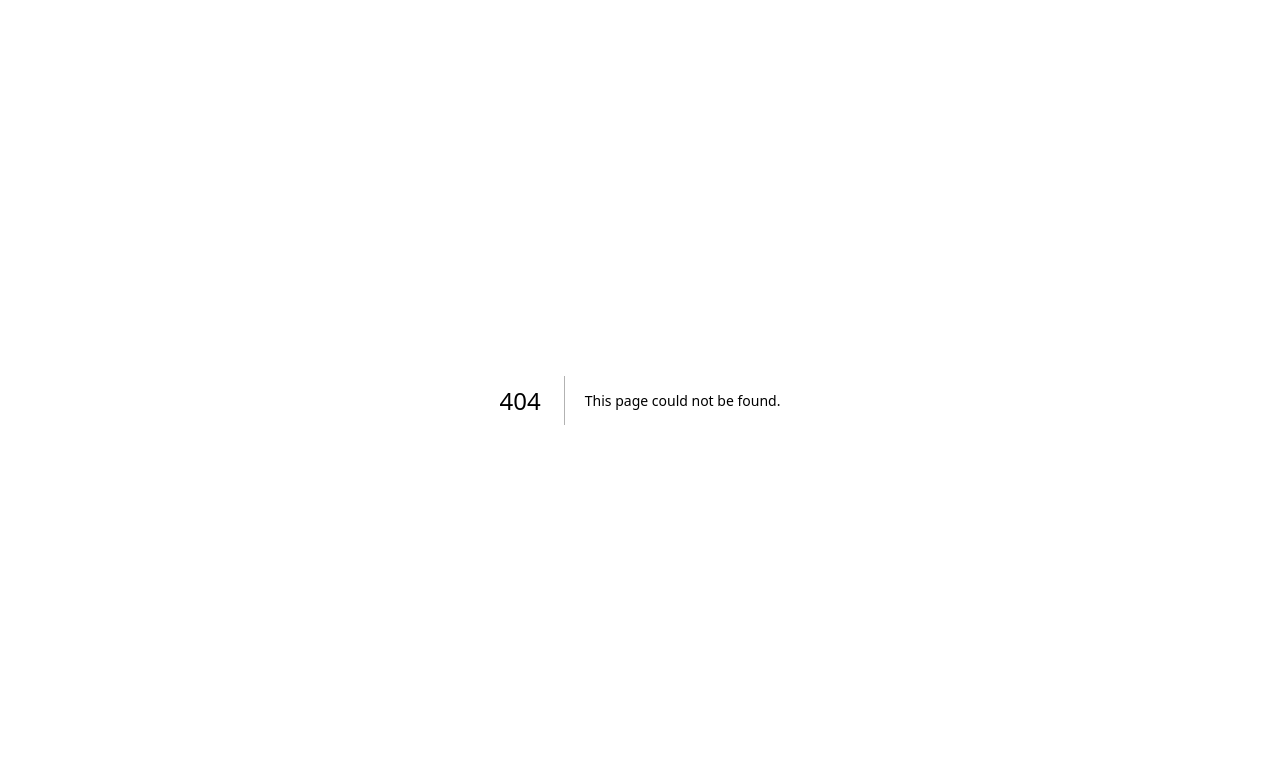
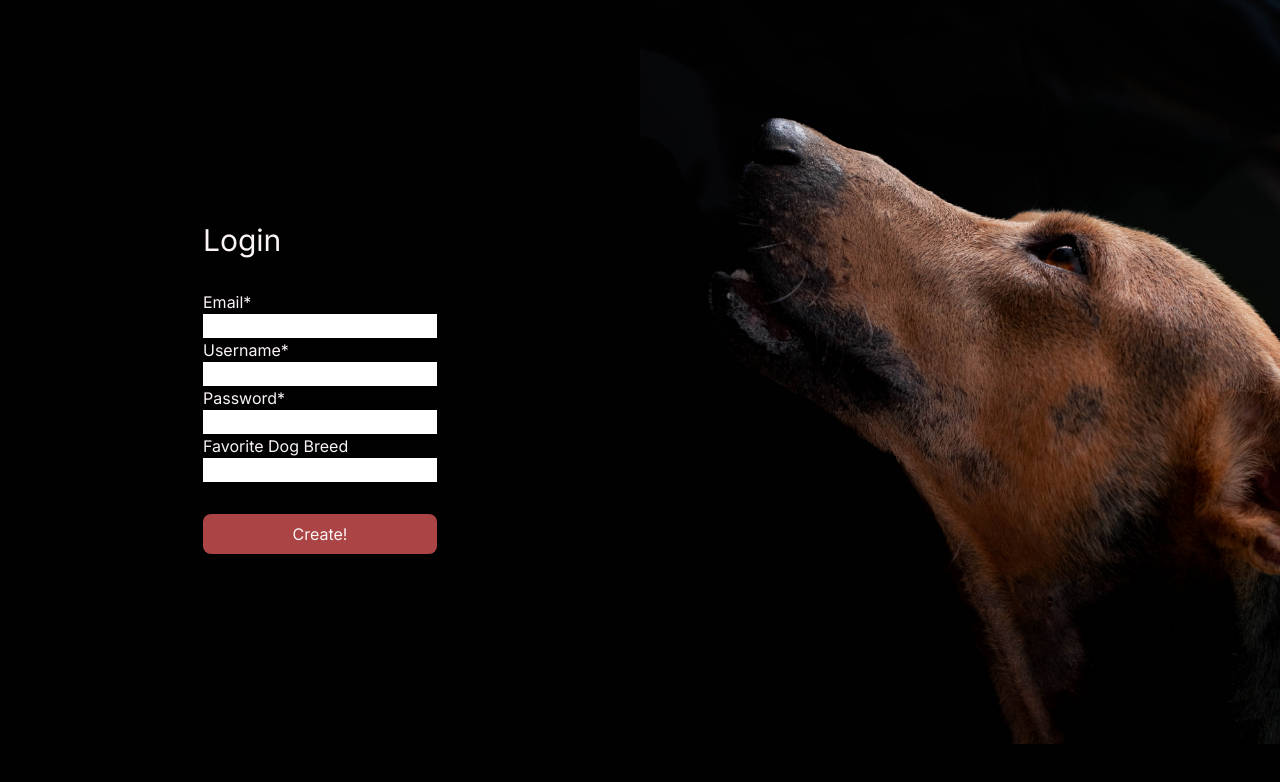
Before and after one commit to hny-codes/pawfic-pictures, a Next.js app: page /login in a window 1280 px wide. Before the commit this address had no page. Shown: the top 782 px of the page. Built offline with nearby package versions, Linux system fonts and the light colour scheme.

Commit message:
Add login page

```diff
--- /dev/null
+++ b/src/app/login/page.tsx
@@ -0,0 +1,53 @@
+'use client';
+
+import Image from 'next/image';
+import Link from 'next/link';
+import DogPic from 'public/images/dog.jpg';
+import { useForm, SubmitHandler } from 'react-hook-form';
+
+interface FormInput {
+  email: string;
+  username: string;
+  password: string;
+  favorite: string;
+}
+
+export default function Login() {
+  const { register, handleSubmit } = useForm<FormInput>();
+
+  const onSubmit: SubmitHandler<FormInput> = (data) => console.log(data);
+
+  return (
+    <main>
+      <div className='sm:grid sm:grid-cols-2'>
+        <Image
+          src={DogPic}
+          alt='dog picture'
+          className='max-h-[65vh] sm:max-h-max sm:order-1 sm:h-screen object-cover '
+        />
+        <form
+          onSubmit={handleSubmit(onSubmit)}
+          className='text-[--clr-text] text-center mt-8 px-8 sm:place-self-center sm:text-left'
+        >
+          <h1 className='text-3xl'>Login</h1>
+          <div className='flex flex-col mt-8 max-w-[15rem] sm:w-full mx-auto'>
+            <label>Email*</label>
+            <input {...register('email')} className='text-black' />
+            <label>Username*</label>
+            <input {...register('username')} className='text-black' />
+            <label>Password*</label>
+            <input {...register('password')} className='text-black' />
+            <label>Favorite Dog Breed</label>
+            <input {...register('favorite')} className='text-black' />
+            <button
+              type='submit'
+              className='mt-8 bg-[--clr-primary-01] px-4 py-2 rounded-lg hover:opacity-80 transition'
+            >
+              Create!
+            </button>
+          </div>
+        </form>
+      </div>
+    </main>
+  );
+}
```
